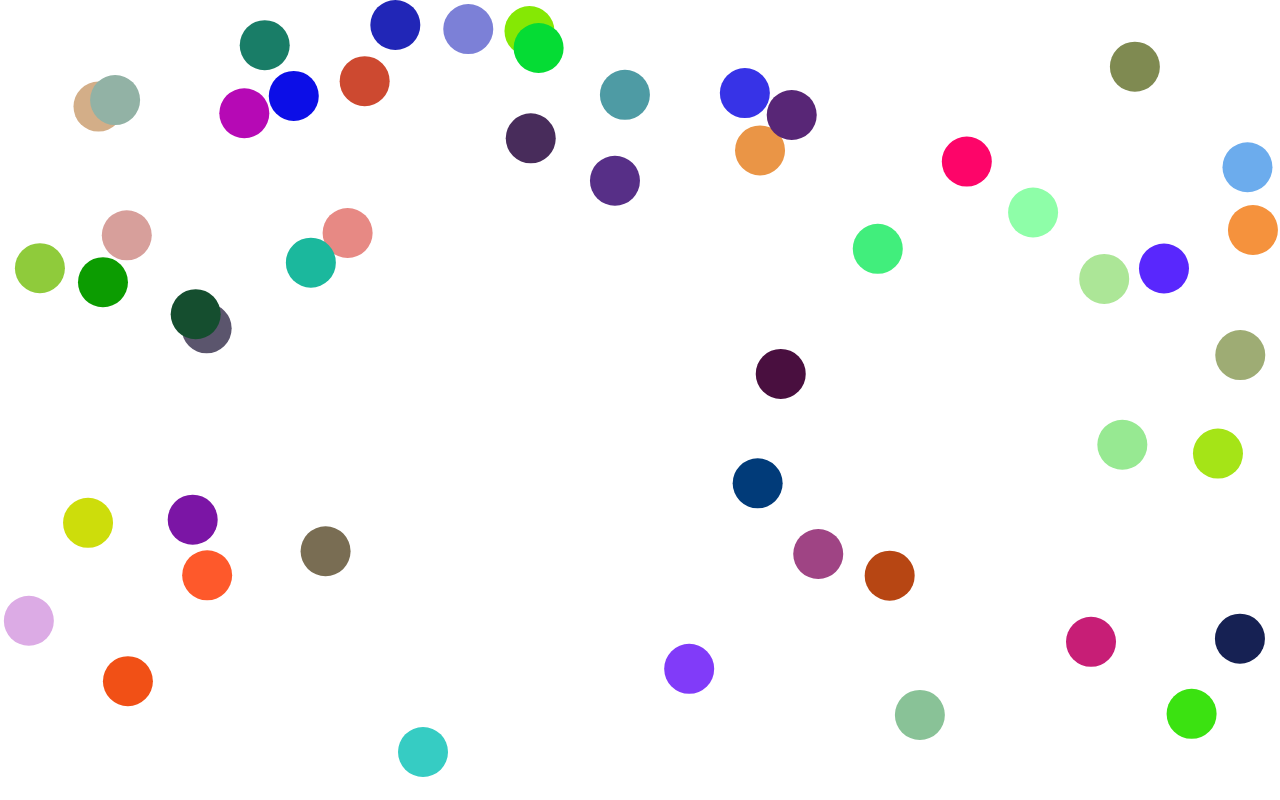
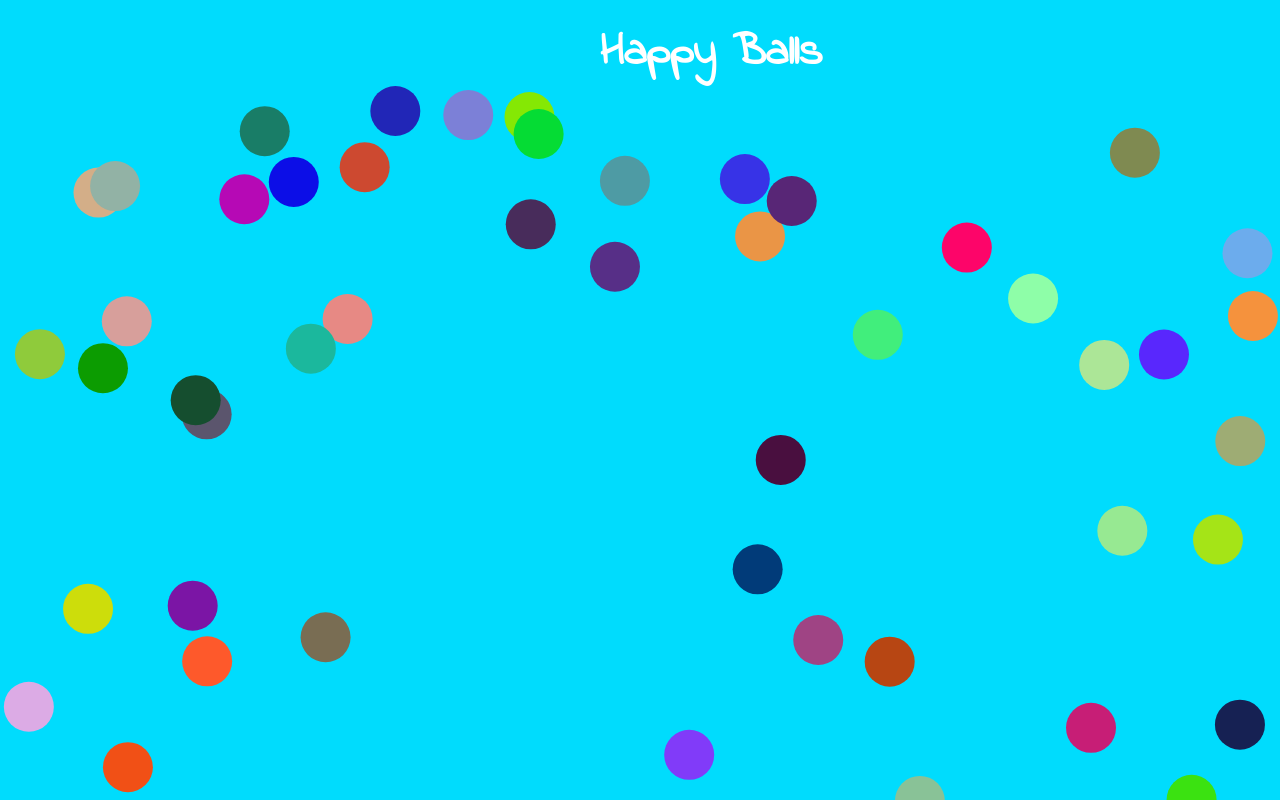
Before and after one commit to Shimele/Bounce-Hover-Effect, a plain HTML site: page index.html in a window 1280 px wide. Drawn offline with Linux system fonts and the light colour scheme.

Commit message:
add background color and text in canvas

```diff
--- a/index.html
+++ b/index.html
@@ -9,7 +9,9 @@
 </head>
 
 <body>
+    <div class="happy-balls"><h2>Happy Balls</h2></div>
     <canvas></canvas>
+
 
   <script src="index.js"></script>
 </body>
--- a/index.js
+++ b/index.js
@@ -70,6 +70,7 @@ for(let i= 0; i < 50; i++){ //creat 50 balls
 //Below the parent function (parent forloop) to carry the whole execution
 
 function loop(){
+
     //loops whatever is in this function, about 30 to 60 frames per second
     window.requestAnimationFrame(loop)
     //get height and width of client viewport
@@ -84,7 +85,8 @@ function loop(){
         let ball = balls[i]
 
         //drawing the ball inside the canvas
-        context.fillStyle = ball.color //first give ball a red color
+        context.fillStyle = ball.color //first give ball color
+
         context.beginPath();
         context.arc(ball.x, ball.y, ball.radius, 0, Math.PI*2)//draw arc in a 360 degree circle. 0 = start position, PI*2 = end position 360 degrees
         context.fill()//last fill the ball with the color above
--- a/style.css
+++ b/style.css
@@ -1,6 +1,16 @@
+@import url('https://fonts.googleapis.com/css?family=Indie+Flower&display=swap');
+
 *{
     margin: 0;
     padding: 0;
+    background-color: #00DCFD;
+}
+.happy-balls{
+    padding-left: 600px;
+    padding-top: 20px;
+    color: white;
+    font-family: 'Indie Flower', cursive;
+    font-size: 30px
 }
 canvas{
     width: 100%;
```
